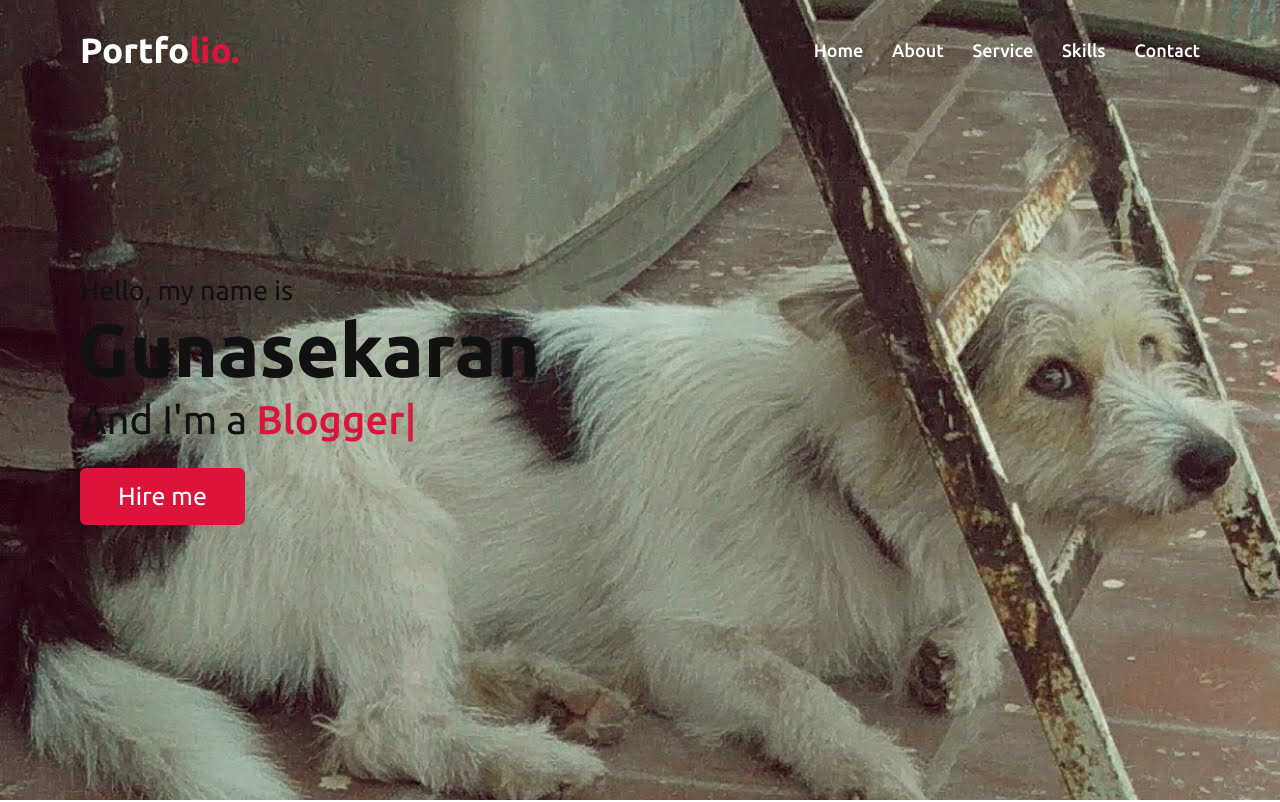
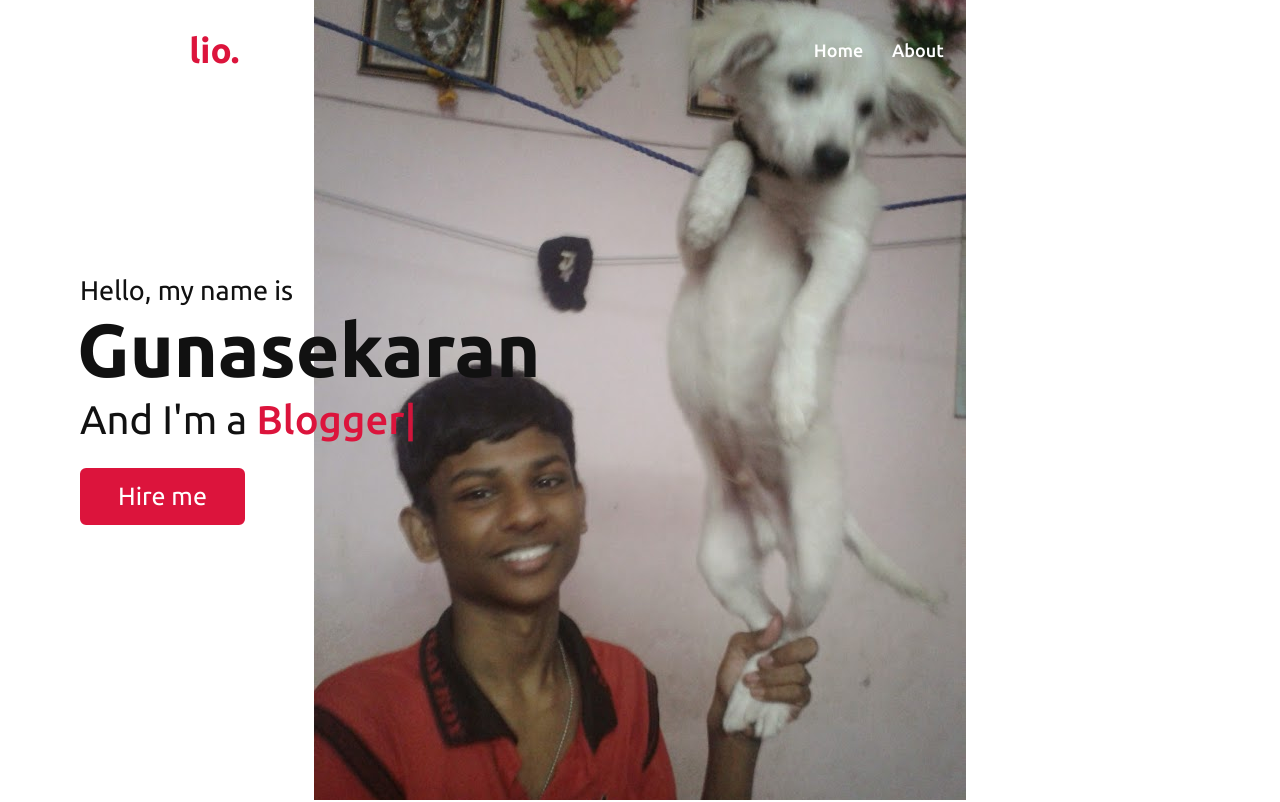
Before and after one commit to Guna4142/IngeniousPortfolio, a plain HTML site: page index.html in a window 1280 px wide. Shown: the top 802 px of the page. Drawn offline with nearby package versions, Linux system fonts and the light colour scheme.

Commit message:
Update style.css

```diff
--- a/style.css
+++ b/style.css
@@ -109,7 +109,7 @@ html{
 
 .home{
 	display : flex;
-	background : url("Images/Tuffy.jpg") no-repeat center;
+	background : url("Images/Jimmy.jpg") no-repeat center;
 	height : 100vh;
 	color : #111;
 	min-height : 500px;
```
